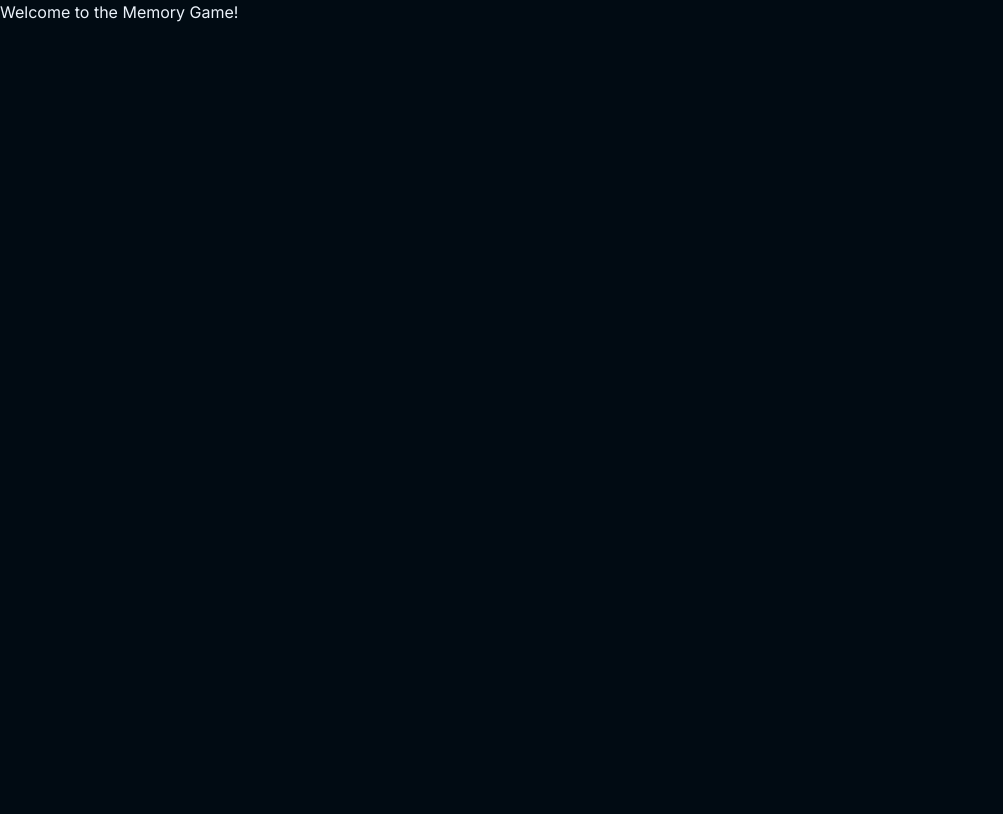
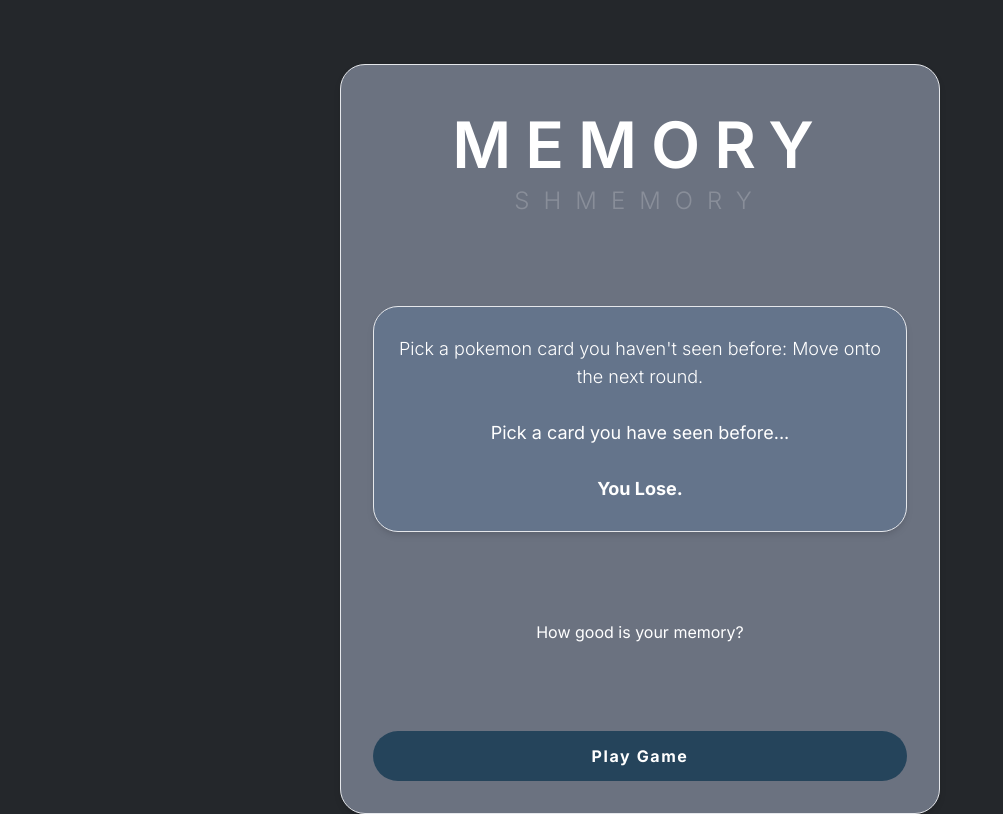
Before and after one commit to codyph/memoryCardGame, a Next.js app: page / in a window 1280 px wide. Shown: the whole page, without its empty margins (0-1003 px from the left). Built offline with nearby package versions, Linux system fonts and the light colour scheme.

Commit message:
Created HomeScreen (app/page.tsx) Created Button.tsx component to use as custom button. Tested Link-Navigation system for switching between HomeScreen & GameScreen

```diff
--- /dev/null
+++ b/app/game/page.tsx
@@ -0,0 +1,14 @@
+import Button from '@/components/Button'
+import React from 'react'
+
+const page = () => {
+  return (
+    <div>
+
+    <Button disabled={false}> Yay </Button>
+
+    </div>
+  )
+}
+
+export default page
--- a/app/globals.css
+++ b/app/globals.css
@@ -3,6 +3,6 @@
 @tailwind utilities;
 
 body {
-  color: #EBF2FA;
-  background: #010B13;
+  color: #FFFFFF;
+  background: #24272B;
 }
--- a/app/page.tsx
+++ b/app/page.tsx
@@ -1,5 +1,51 @@
+"use client";
+
+import Button from "@/components/Button";
+import { useRouter } from "next/navigation";
+
 export default function Home() {
+  const router = useRouter();
+
+  function handleLinkClick(href: string) {
+    router.push(href);
+  }
+
   return (
-    <h1>Welcome to the Memory Game!</h1>
-  )
+    <div className="flex h-screen w-screen p-[5%]">
+      <div
+        className={`m-auto flex h-[70%] w-full flex-col items-center justify-between rounded-[25px]
+             border bg-gray-500 p-8 drop-shadow-md lg:h-[750px] lg:w-[600px]`}
+      >
+        <div className="space-y-[-10px] text-center tracking-[14px]">
+          <h1 className="text-[2.5em] font-semibold lg:text-[4em]">MEMORY</h1>
+          <h1 className="text-[1em] font-light opacity-20 lg:text-[1.5em]">
+            SHMEMORY
+          </h1>
+        </div>
+        <br />
+        <div className="flex flex-col items-center justify-center  rounded-[25px] border bg-slate-500 p-6 text-center drop-shadow-md lg:h-[33%] lg:text-lg">
+          <p className="font-light">
+            Pick a pokemon card you haven't seen before: Move onto the next
+            round.{" "}
+          </p>
+          <br />
+          <p>Pick a card you have seen before...</p>
+          <br />
+          <p>
+            <b>You Lose.</b>
+          </p>
+        </div>
+        <br />
+        <p>How good is your memory?</p>
+        <br />
+        <Button
+          className=""
+          disabled={false}
+          onClick={() => handleLinkClick("game")}
+        >
+          Play Game
+        </Button>
+      </div>
+    </div>
+  );
 }
--- /dev/null
+++ b/components/Button.tsx
@@ -0,0 +1,30 @@
+import { twMerge } from "tailwind-merge";
+
+interface ButtonProps {
+  children: React.ReactNode;
+  className?: string;
+  disabled: boolean;
+  onClick?: () => void;
+}
+
+const Button: React.FC<ButtonProps> = ({
+  className,
+  disabled,
+  children,
+  onClick,
+}) => {
+  return (
+    <button
+      className={twMerge(
+        `w-full rounded-[25px] border border-transparent bg-[#25445B] p-3 font-bold tracking-widest transition hover:opacity-75 disabled:cursor-not-allowed disabled:opacity-50`,
+        className,
+      )}
+      onClick={onClick}
+      disabled={disabled}
+    >
+      {children}
+    </button>
+  );
+};
+
+export default Button;
--- a/package.json
+++ b/package.json
@@ -19,8 +19,11 @@
     "postcss": "8.4.30",
     "react": "18.2.0",
     "react-dom": "18.2.0",
+    "tailwind-merge": "^1.14.0",
     "tailwindcss": "3.3.3",
-    "tw-merge": "^0.0.1-alpha.3",
     "typescript": "5.2.2"
+  },
+  "devDependencies": {
+    "prettier-plugin-tailwindcss": "^0.5.4"
   }
 }
```
Also changed, not shown: 2 other files (tests, documents, lock files or other folders).
